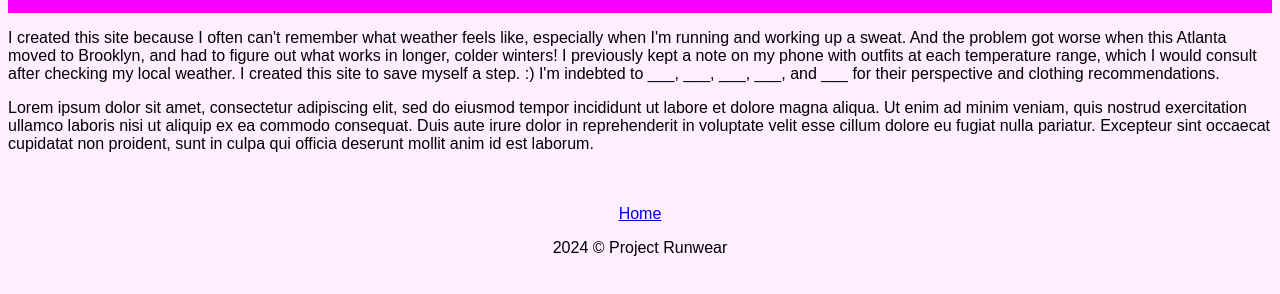
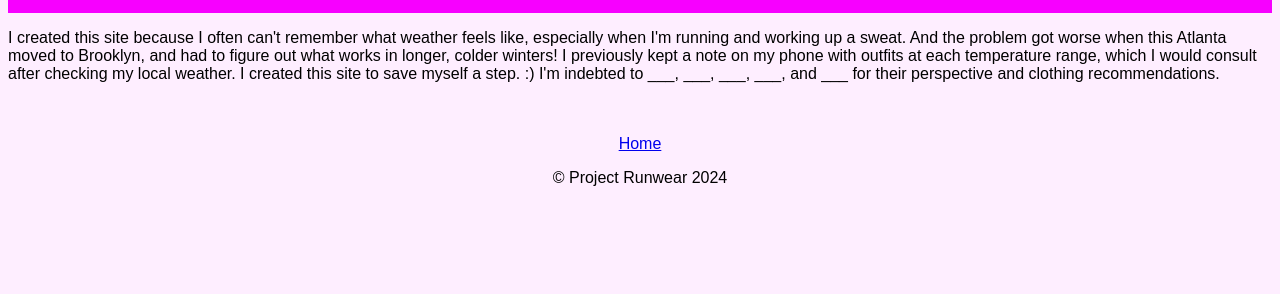
Before and after one commit to mdlarson/ProjectRunwear, a plain HTML site: page templates/about.html in a window 1280 px wide. Shown: the part 146-440 px from the top of the page. Drawn offline with Linux system fonts and the light colour scheme; files that its build step writes are made by us from their sources.

Commit message:
Update footers

```diff
--- a/templates/about.html
+++ b/templates/about.html
@@ -23,20 +23,11 @@
                 consult after checking my local weather. I created this site to save myself a step. :) I'm indebted to
                 ___, ___,
                 ___, ___, and ___ for their perspective and clothing recommendations.</p>
-
-            <p>Lorem ipsum dolor sit amet, consectetur adipiscing
-                elit, sed do eiusmod tempor incididunt ut labore et dolore
-                magna aliqua. Ut enim ad minim veniam, quis nostrud exercitation ullamco laboris nisi ut aliquip ex ea
-                commodo
-                consequat. Duis aute irure dolor in reprehenderit in voluptate velit esse cillum dolore eu fugiat nulla
-                pariatur. Excepteur sint occaecat cupidatat non proident, sunt in culpa qui officia deserunt mollit anim
-                id est
-                laborum.</p>
         </section>
     </main>
     <footer>
         <p><a href="/">Home</a></p>
-        <p>2024 &copy; Project Runwear</p>
+        <p>&copy; Project Runwear 2024</p>
     </footer>
 </body>
 
```
Also changed, not shown: templates/runwear.html (+1 -2 lines).
